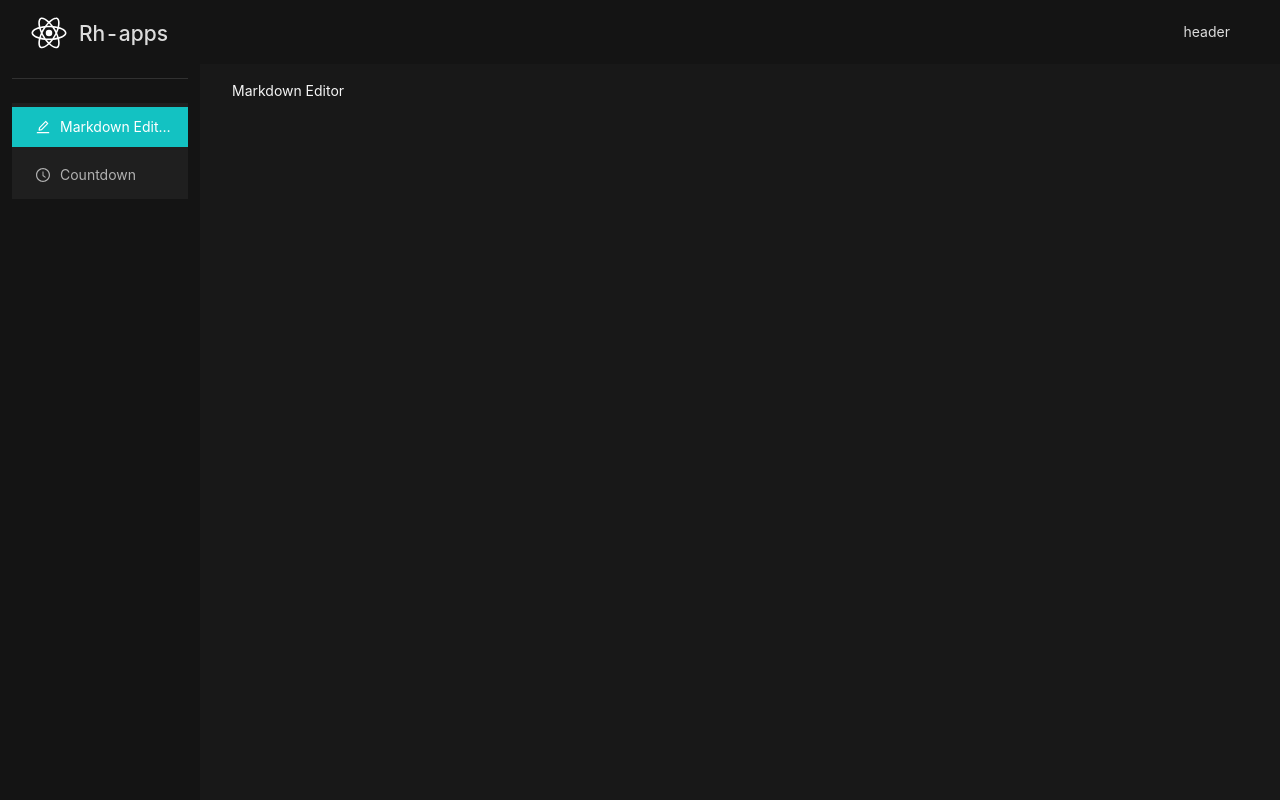
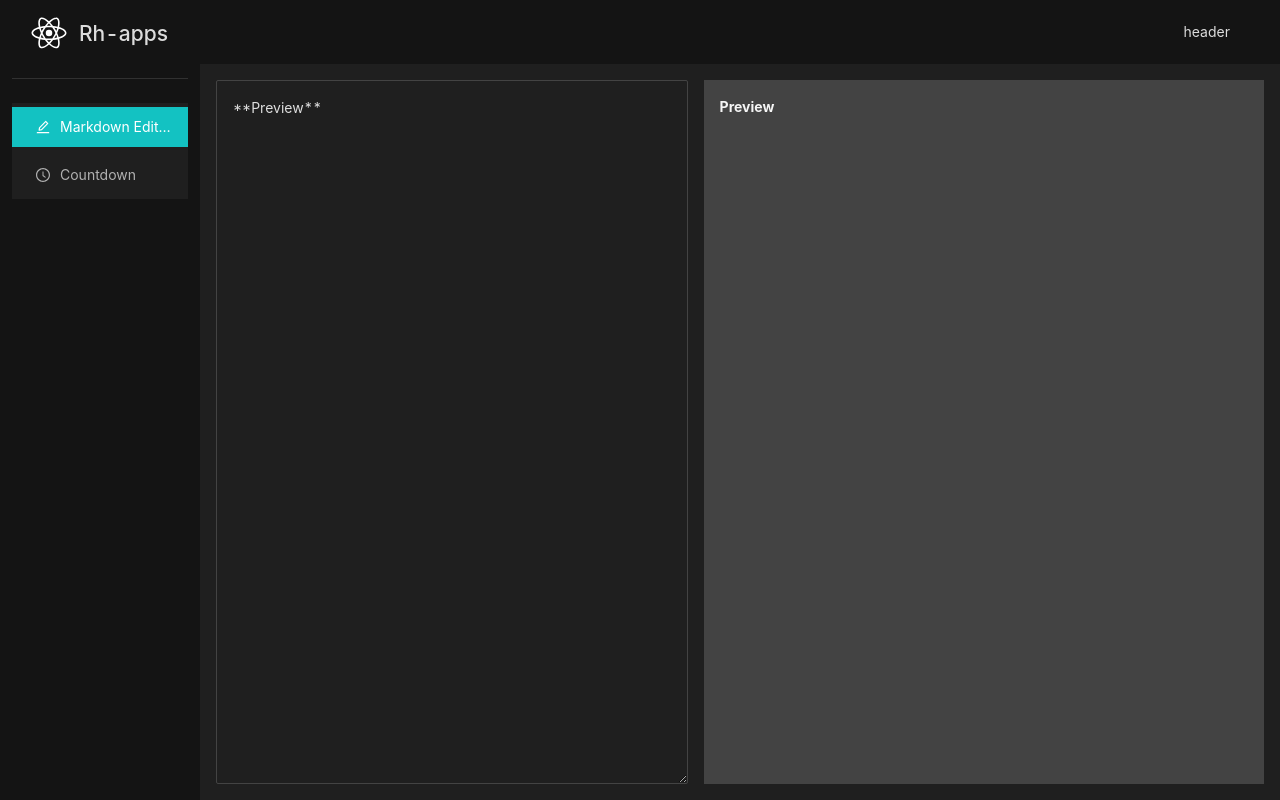
Before and after one commit to Nagai-Nano/rh-apps, a React (Create React App) app: page /markdown-editor in a window 1280 px wide. Built offline with nearby package versions, Linux system fonts and the light colour scheme.

Commit message:
Create markdown editor

```diff
--- a/package.json
+++ b/package.json
@@ -12,6 +12,7 @@
     "craco-less": "^1.17.0",
     "react": "^16.13.1",
     "react-dom": "^16.13.1",
+    "react-markdown": "^4.3.1",
     "react-router-dom": "^5.2.0",
     "react-scripts": "3.4.1",
     "styled-components": "^5.1.1"
--- a/src/components/Layout/Styles.js
+++ b/src/components/Layout/Styles.js
@@ -16,8 +16,8 @@ export const Header = styled(Layout.Header)`
 `;
 
 export const Content = styled(Layout.Content)`
-  padding: 1rem 2rem;
-  background: #181818;
+  padding: 1rem;
+  background: #1f1f1f;
 `;
 
 export const Logo = styled.div`
--- /dev/null
+++ b/src/pages/MarkdownEditor/Styles.js
@@ -0,0 +1,19 @@
+import styled from 'styled-components';
+import ReactMarkdown from 'react-markdown';
+import { Input } from 'antd';
+
+export const PageContainer = styled.div`
+  height: 100%;
+  display: grid;
+  grid-template-columns: 45% 55%;
+`;
+
+export const TextArea = styled(Input.TextArea)`
+  padding: 1rem;
+`;
+
+export const Preview = styled(ReactMarkdown)`
+  margin-left: 1rem;
+  padding: 1rem;
+  background: #434343;
+`;
--- a/src/pages/MarkdownEditor/index.js
+++ b/src/pages/MarkdownEditor/index.js
@@ -1,7 +1,20 @@
-import React from 'react';
+import React, { useState } from 'react';
+
+import { PageContainer, TextArea, Preview } from './Styles';
 
 function MarkdownEditor() {
-  return <div>Markdown Editor</div>;
+  const [input, setInput] = useState('**Preview**');
+
+  const handleChange = (event) => {
+    setInput(event.target.value);
+  };
+
+  return (
+    <PageContainer>
+      <TextArea value={input} onChange={handleChange} />
+      <Preview source={input} />
+    </PageContainer>
+  );
 }
 
 export default MarkdownEditor;
```
Also changed, not shown: 1 other file (tests, documents, lock files or other folders).
